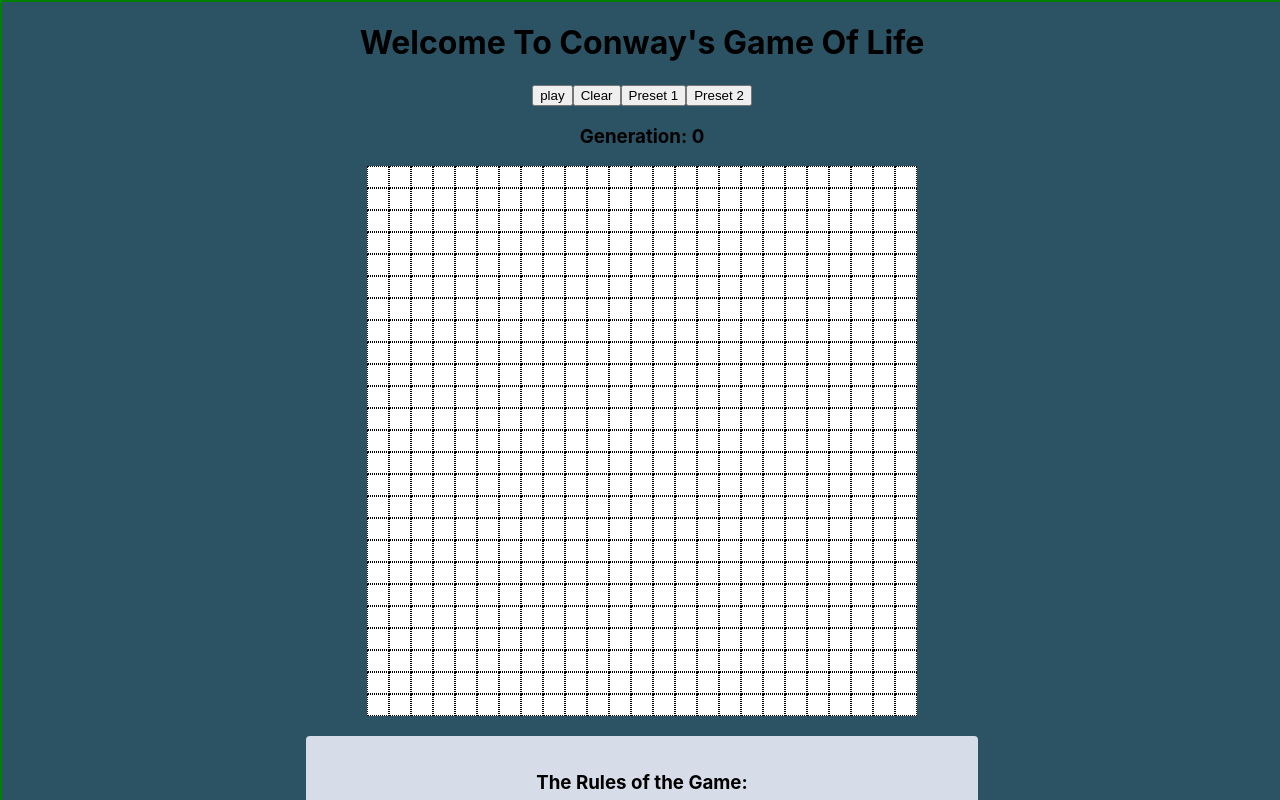
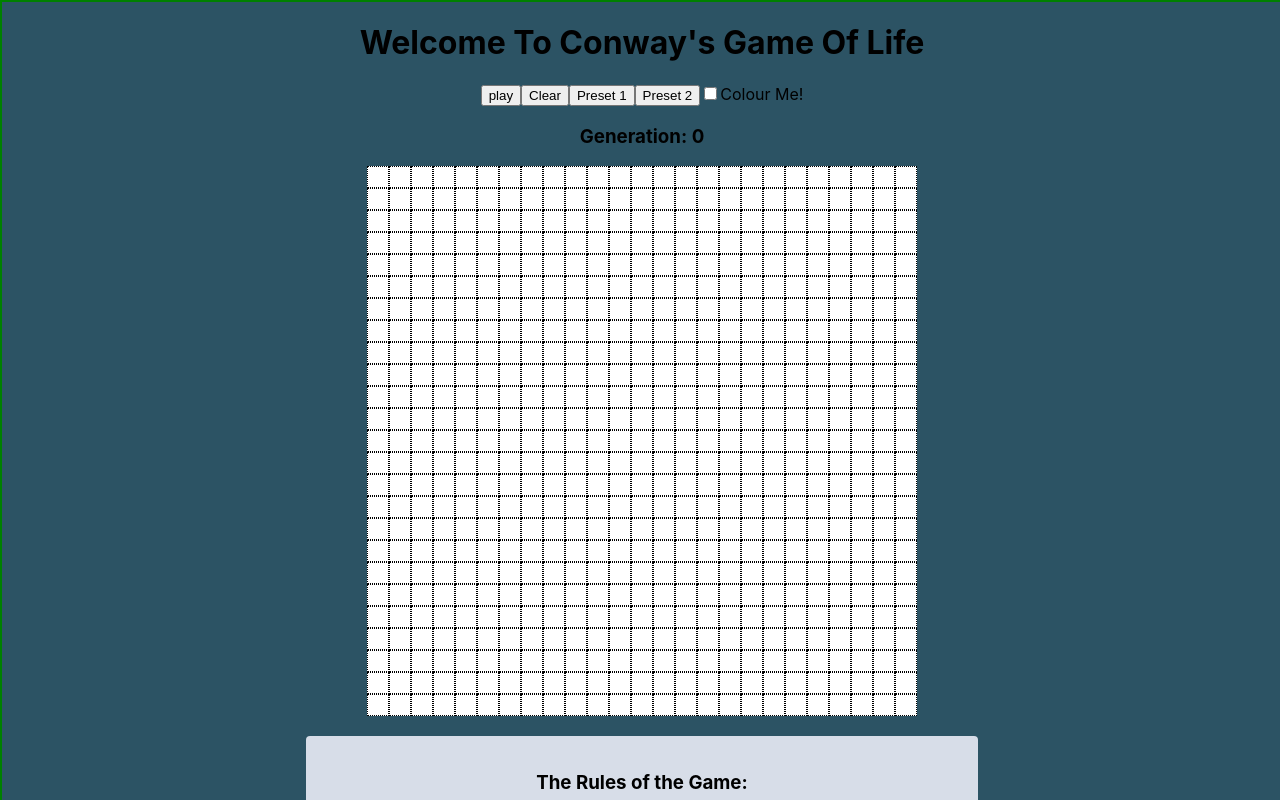
Before and after one commit to hesterrk/Game_Of_Life, a React (Create React App) app: page / in a window 1280 px wide. Shown: the top 800 px of the page. Built offline with nearby package versions, Linux system fonts and the light colour scheme.

Commit message:
added option to randomly colour the cells

```diff
--- a/src/App.js
+++ b/src/App.js
@@ -35,7 +35,6 @@ function App() {
 
   // Start the game/animation state
   const [play, setPlay] = useState(false);
-  console.log(play, "play when click?");
 
   // useRef hook: is a mutable object that persists a value across multiple re-renderings
   //it has a 'current' property which allows us to read, write and change its value (without re-rendering the component)
@@ -52,9 +51,20 @@ function App() {
   // Generation state --> changes with animation, need to increment it each time animation runs
   const [gen, setGen] = useState(0);
 
-  // For Clear button: creating an empty grid
-  // Pass this down
+  // Make cells random color state
+  const [changeColour, setChangeColour] = useState(false);
 
+  //Random cell colour generator
+  function getRandomColor() {
+    var letters = "0123456789ABCDEF";
+    var color = "#";
+    for (var i = 0; i < 6; i++) {
+      color += letters[Math.floor(Math.random() * 16)];
+    }
+    return color;
+  }
+
+  // Clear button: creating an empty grid
   function clearGrid(e) {
     e.preventDefault();
     const rows = [];
@@ -95,7 +105,7 @@ function App() {
     e.preventDefault();
 
     const newGrid = produce(grid, (draftGrid) => {
-      draftGrid[r][c] = grid[r][c] === 0 ? 1 : 0
+      draftGrid[r][c] = grid[r][c] === 0 ? 1 : 0;
     });
 
     setGrid(newGrid);
@@ -113,7 +123,7 @@ function App() {
   // The logic which determines our animation: state of cell and neighbours state
   //  Iterating over our grid: for each cell we check neighbours state
   //  This function will produce a new grid each generation
-  const runGame = (timestamp) => {
+  const runGame = () => {
     //This function doesn't run if the start button hasnt been clicked
     if (playingRef.current === false) {
       return false;
@@ -224,9 +234,17 @@ function App() {
         togglePlayState={togglePlayState}
         grid={grid}
         setGrid={setGrid}
+        changeColour={changeColour}
+        setChangeColour={setChangeColour}
       />
+
       <h3> Generation: {gen}</h3>
-      <Grid grid={grid} toggleCellState={toggleCellState} />
+      <Grid
+        grid={grid}
+        toggleCellState={toggleCellState}
+        changeColour={changeColour}
+        getRandomColor={getRandomColor}
+      />
 
       <About />
     </div>
--- a/src/components/Cell.js
+++ b/src/components/Cell.js
@@ -1,7 +1,7 @@
 import React from "react";
 
 //Passing in grid props from Grid component
-function Cell({ r, c, toggleCellState, cellState }) {
+function Cell({ r, c, toggleCellState, cellState, changeColour, getRandomColor }) {
   return (
     // returns the individual cell (box)
     <div
@@ -9,8 +9,9 @@ function Cell({ r, c, toggleCellState, cellState }) {
         border: "dotted 1px black",
         width: 20,
         height: 20,
-        // Never coming alive here when click but comes alive in animation
-        background: cellState === 0 ? "white" : "black",
+        background: cellState  ? changeColour ? getRandomColor() : "black" : "white",
+
+
       }}
       onClick={toggleCellState(r, c)}
     />
--- a/src/components/Controls.js
+++ b/src/components/Controls.js
@@ -1,6 +1,6 @@
 import React from "react";
 
-function Controls({ play, clearGrid, togglePlayState, grid, setGrid }) {
+function Controls({ play, clearGrid, togglePlayState, grid, setGrid, changeColour, setChangeColour }) {
 
   function randomPresetOne() {
     const rows = [];
@@ -40,7 +40,15 @@ function Controls({ play, clearGrid, togglePlayState, grid, setGrid }) {
       <button onClick={() => randomPresetOne()}>Preset 1</button>
 
       <button onClick={() => randomPresetTwo()}>Preset 2</button>
-      {/* <button> The Glider Scenario </button> */}
+      <label>
+        <input
+          type="checkbox"
+          value={changeColour}
+          onChange={() => setChangeColour(!changeColour)}
+        />
+        Colour Me!
+      </label>
+
     </div>
   );
 }
--- a/src/components/Grid.js
+++ b/src/components/Grid.js
@@ -1,7 +1,7 @@
 import React from "react";
 import Cell from "./Cell";
 
-function Grid({ grid, toggleCellState }) {
+function Grid({ grid, toggleCellState, changeColour, getRandomColor }) {
   return (
     <div style={{ display: "flex", justifyContent: "center" }}>
       <div style={{ display: "grid", gridTemplateColumns: `repeat(25, 22px)` }}>
@@ -14,6 +14,8 @@ function Grid({ grid, toggleCellState }) {
               c={col_i}
               toggleCellState={toggleCellState}
               cellState={grid[r_i][col_i]}
+              changeColour={changeColour}
+              getRandomColor={getRandomColor}
             />
           ))
         )}
--- a/src/components/animeHook.js
+++ b/src/components/animeHook.js
@@ -1,25 +1,27 @@
-import React, {useEffect, useRef} from 'react'
+import React, { useEffect, useRef } from "react";
 
-export const useAnimationFrame = callback => {
+export const useAnimationFrame = (callback)  => {
+
 
   const requestRef = useRef();
   const previousTimeRef = React.useRef();
 
-    const animate = time => {
+  const animate = (time) =>  {
     if (previousTimeRef.current != undefined) {
       const deltaTime = time - previousTimeRef.current;
-          callback(deltaTime)
+      callback(deltaTime);
     }
     // Setimout to control speed of animation frames
     setTimeout(() => {
       previousTimeRef.current = time;
       requestRef.current = requestAnimationFrame(animate);
-
-      }, 2000 /5)
-    }
+    }, 1000/5);
+  };
 
   useEffect(() => {
     requestRef.current = requestAnimationFrame(animate);
     return () => cancelAnimationFrame(requestRef.current);
   }, []); // Make sure the effect runs only once
-  }
+
+
+};
```
Lines whose indentation alone changed are shown as unchanged.
